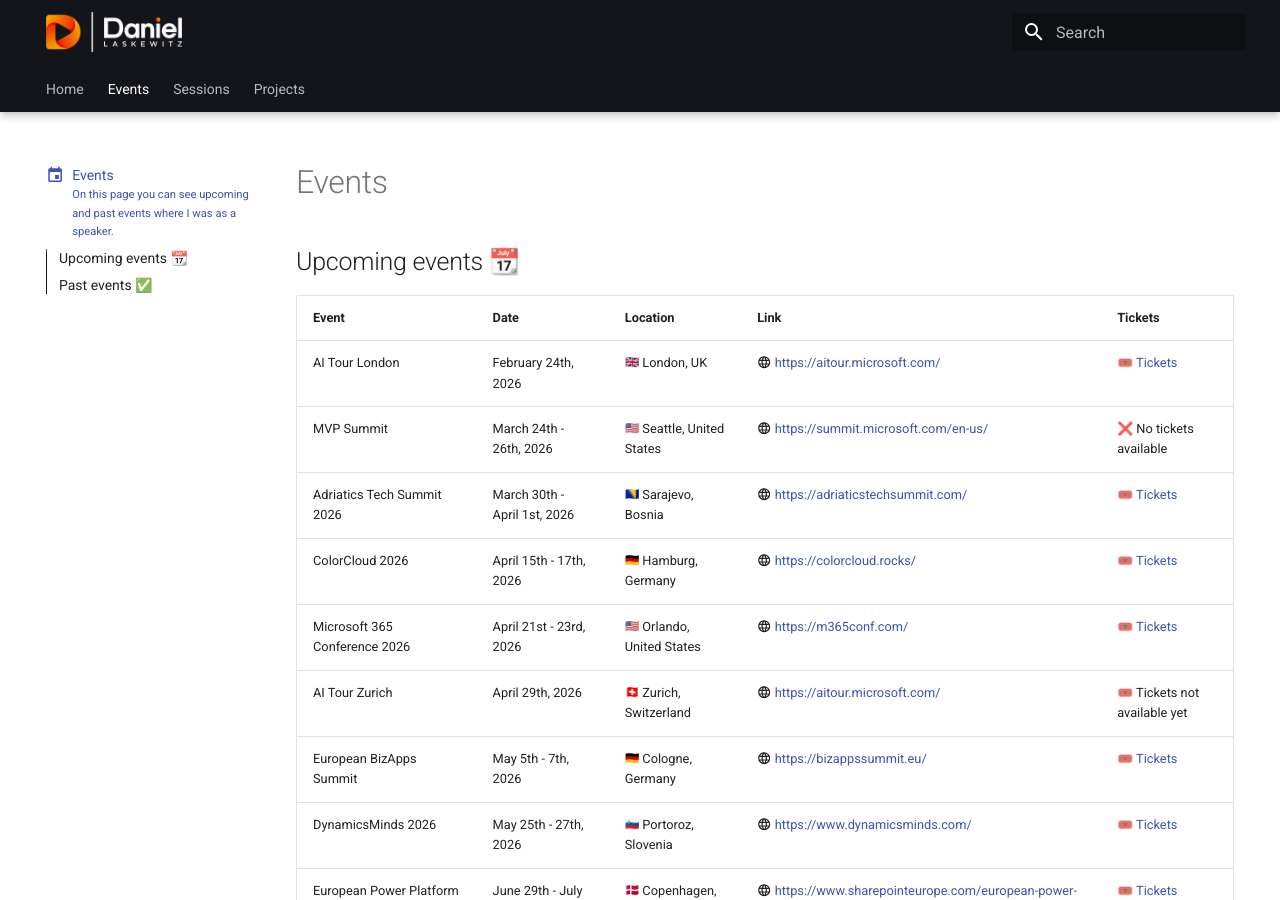
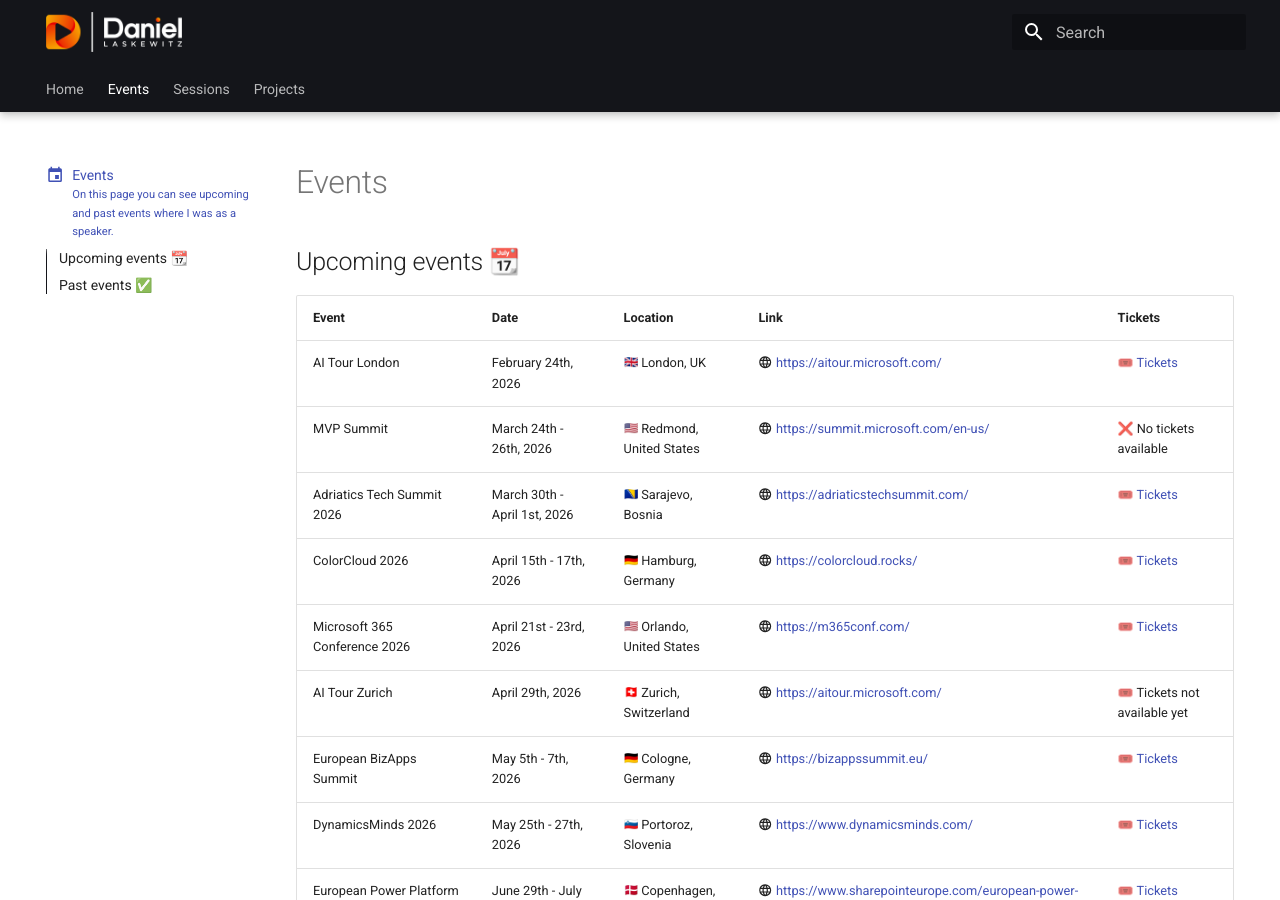
Before and after one commit to Laskewitz/laskewitz.github.io, an MkDocs documentation site: the page built from docs/events.md, in a window 1280 px wide and 900 px high. Built offline with MkDocs 1.6.1 and Material for MkDocs 9.7.7, drawn with Linux system fonts in a browser that asks for light colours; emoji names are drawn with the system emoji font.

Commit message:
Update location

```diff
--- a/docs/events.md
+++ b/docs/events.md
@@ -16,7 +16,7 @@
 | Event | Date | Location | Link | Tickets |
 | ----------- | ------------------------------------ | ------------------------------------ | ------------------------------------ | ------------------------------------ |
 | AI Tour London | February 24th, 2026 | :gb: London, UK | :material-web: [https://aitour.microsoft.com/](https://aitour.microsoft.com/) | 🎟️ [Tickets](https://aitour.microsoft.com/flow/microsoft/london262/landingpage/page/cityhome) |
-| MVP Summit | March 24th - 26th, 2026 | :us: Seattle, United States | :material-web: [https://summit.microsoft.com/en-us/](https://summit.microsoft.com/en-us/) | ❌ No tickets available |
+| MVP Summit | March 24th - 26th, 2026 | :us: Redmond, United States | :material-web: [https://summit.microsoft.com/en-us/](https://summit.microsoft.com/en-us/) | ❌ No tickets available |
 | Adriatics Tech Summit 2026 | March 30th - April 1st, 2026 | :ba: Sarajevo, Bosnia | :material-web: [https://adriaticstechsummit.com/](https://adriaticstechsummit.com/) | 🎟️ [Tickets](https://adriaticstechsummit.com/en/tickets) |
 | ColorCloud 2026 | April 15th - 17th, 2026 | :de: Hamburg, Germany | :material-web: [https://colorcloud.rocks/](https://colorcloud.rocks/) | 🎟️ [Tickets](https://colorcloud.rocks/tickets/) |
 | Microsoft 365 Conference 2026 | April 21st - 23rd, 2026 | :us: Orlando, United States | :material-web: [https://m365conf.com/](https://m365conf.com/) | 🎟️ [Tickets](https://m365conf.com/#!/register) |
```
